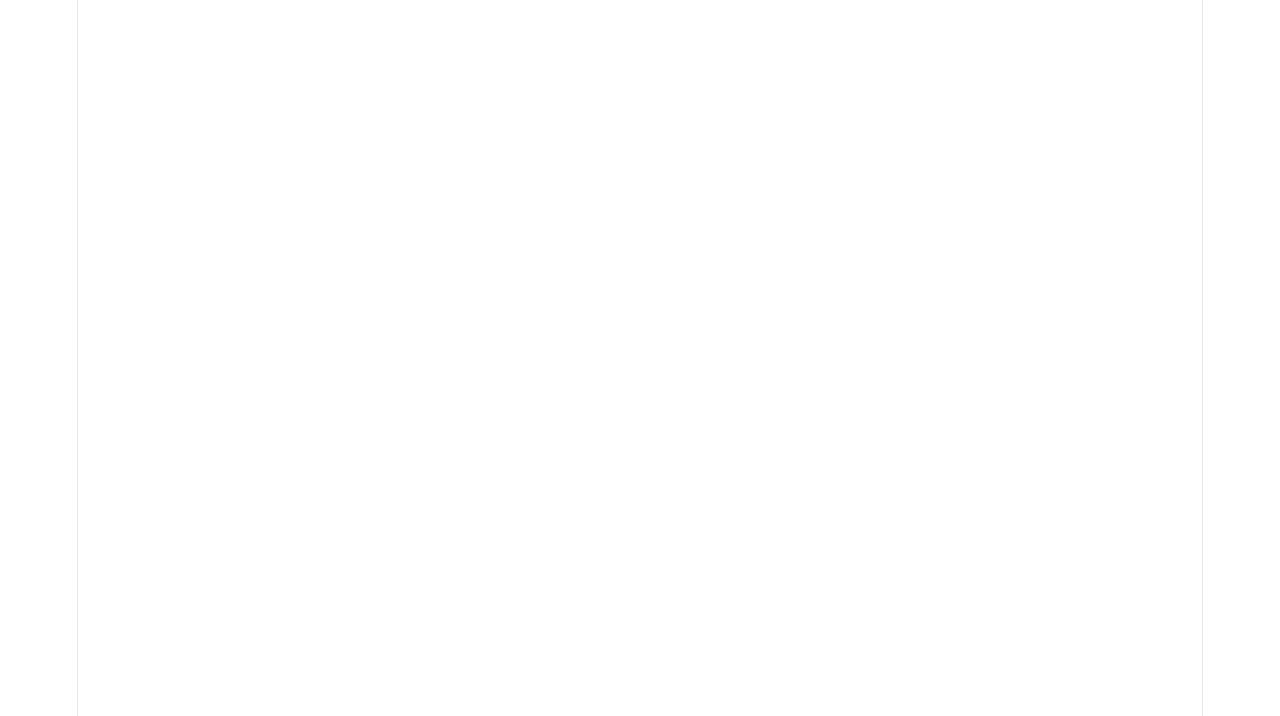
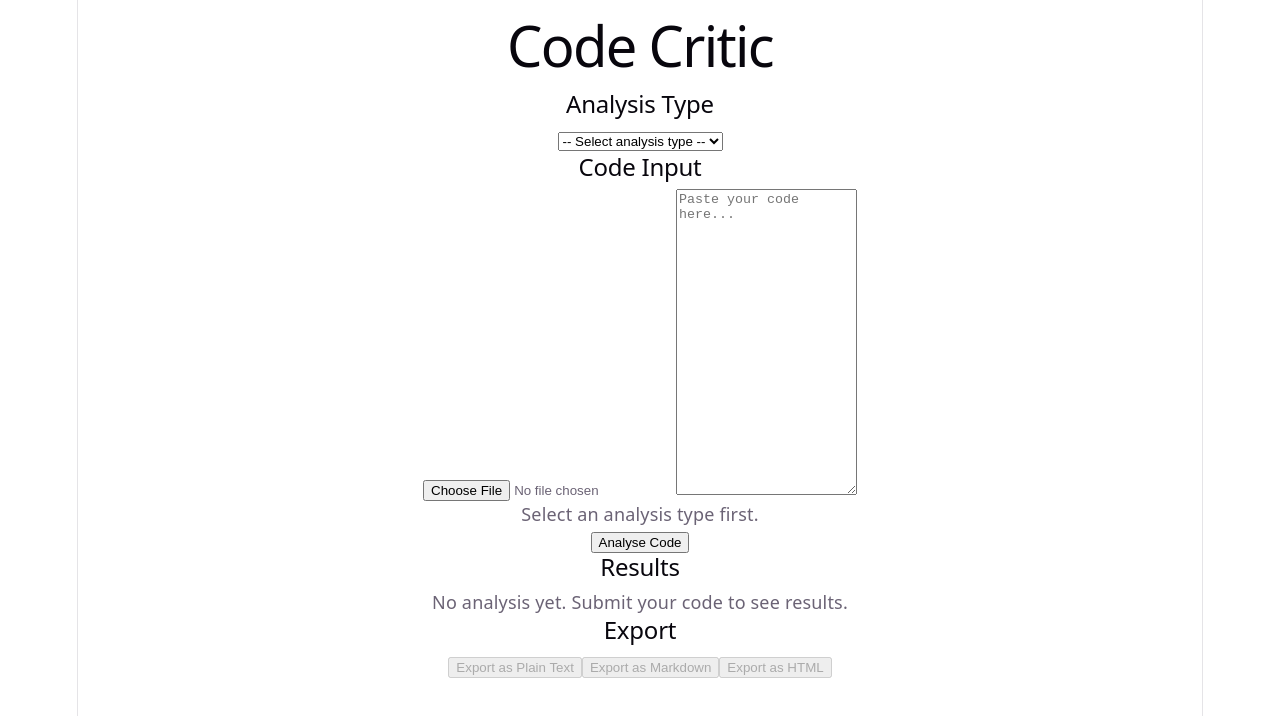
Before and after one commit to Frunze59/code-critic, a React (Vite) app in the folder frontend/: page / in a window 1280 px wide. Shown: the top 716 px of the page. Built offline with nearby package versions, Linux system fonts and the light colour scheme.

Commit message:
Complete frontend components and wire up App.tsx
Add ResultsViewer, ExportPanel with download logic, and types.ts.
Wire all 5 components in App.tsx with handleSubmit calling the backend API.

```diff
--- a/frontend/src/App.tsx
+++ b/frontend/src/App.tsx
@@ -1,14 +1,53 @@
 import { useState } from 'react'
 import './App.css'
+import type { ProcessedOutput } from './types';
+import AnalysisTypeSelector from './components/AnalysisTypeSelector';
+import CodeInput from './components/CodeInput';
+import ParametersForm from './components/ParametersForm';
+import ResultsViewer from './components/ResultsViewer';
+import ExportPanel from './components/ExportPanel';
 
 function App() {
   const [analysisType, setAnalysisType] = useState<string>('');
   const [code, setCode] = useState<string>('');
   const [parameters, setParameters] = useState<Record<string, string>>({});
-  const [result, setResult] = useState<string | null>(null);
+  const [result, setResult] = useState<ProcessedOutput | null>(null);
   const [isLoading, setIsLoading] = useState<boolean>(false);
 
-  return (<div className="app"></div>)
+  const handleSubmit = async () => {
+    setIsLoading(true);
+    try {
+      const response = await fetch('http://localhost:3001/api/analyze', {
+        method: 'POST',
+        headers: { 'Content-Type': 'application/json' },
+        body: JSON.stringify({
+          analysis_type: analysisType,
+          code_input: code,
+          parameters: parameters
+        })
+      });
+      const data: ProcessedOutput = await response.json();
+      setResult(data);
+    } catch (error) {
+      console.error('Analysis failed:', error);
+    } finally {
+      setIsLoading(false);
+    }
+  };
+
+  return (
+    <div className="app">
+      <h1>Code Critic</h1>
+      <AnalysisTypeSelector analysisType={analysisType} setAnalysisType={setAnalysisType} />
+      <CodeInput code={code} setCode={setCode} />
+      <ParametersForm analysisType={analysisType} parameters={parameters} setParameters={setParameters} />
+      <button onClick={handleSubmit} disabled={isLoading}>
+        {isLoading ? 'Analysing...' : 'Analyse Code'}
+      </button>
+      <ResultsViewer result={result?.content ?? null} />
+      <ExportPanel result={result} isLoading={isLoading} />
+    </div>
+  );
 }
 
 export default App
--- a/frontend/src/components/ExportPanel.tsx
+++ b/frontend/src/components/ExportPanel.tsx
@@ -0,0 +1,43 @@
+import type { ProcessedOutput } from '../types';
+
+interface ExportPanelProps {
+    result: ProcessedOutput | null;
+    isLoading: boolean;
+}
+
+function ExportPanel({ result, isLoading }: ExportPanelProps) {
+    const handleDownload = (content: string, filename: string) => {
+        const blob = new Blob([content], { type: 'text/plain' });
+        const url = URL.createObjectURL(blob);
+        const a = document.createElement('a');
+        a.href = url;
+        a.download = filename;
+        a.click();
+        URL.revokeObjectURL(url);
+    }
+    return (
+        <div className="export-panel">
+            <h2>Export</h2>
+            <button
+            disabled={!result || isLoading}
+            onClick={() => result && handleDownload(result.export_formats.plain_text, 'analysis.txt')}
+            >
+            Export as Plain Text
+            </button>
+            <button
+                disabled={!result || isLoading}
+                onClick={() => result && handleDownload(result.export_formats.markdown, 'analysis.md')}
+            >
+                Export as Markdown
+            </button>
+            <button
+                disabled={!result || isLoading}
+                onClick={() => result && handleDownload(result.export_formats.html, 'analysis.html')}
+            >
+                Export as HTML
+            </button>
+        </div>
+    );
+}
+
+export default ExportPanel;
--- a/frontend/src/components/ResultsViewer.tsx
+++ b/frontend/src/components/ResultsViewer.tsx
@@ -0,0 +1,17 @@
+interface ResultsViewerProps {
+    result: string | null;
+}
+function ResultsViewer({ result }: ResultsViewerProps) {
+    return (
+        <div className="results-viewer">
+            <h2>Results</h2>
+            {result ? (
+                <pre>{result}</pre>
+            ) : (
+                <p>No analysis yet. Submit your code to see results.</p>
+            )}
+        </div>
+    );
+}
+
+export default ResultsViewer;
--- /dev/null
+++ b/frontend/src/types.ts
@@ -0,0 +1,13 @@
+export interface ProcessedOutput {
+    content: string;
+    export_formats: {
+        plain_text: string;
+        markdown: string;
+        html: string;
+    };
+    metadata: {
+        analysis_type: string;
+        language: string;
+        analysis_time: string;
+    };
+}
```
